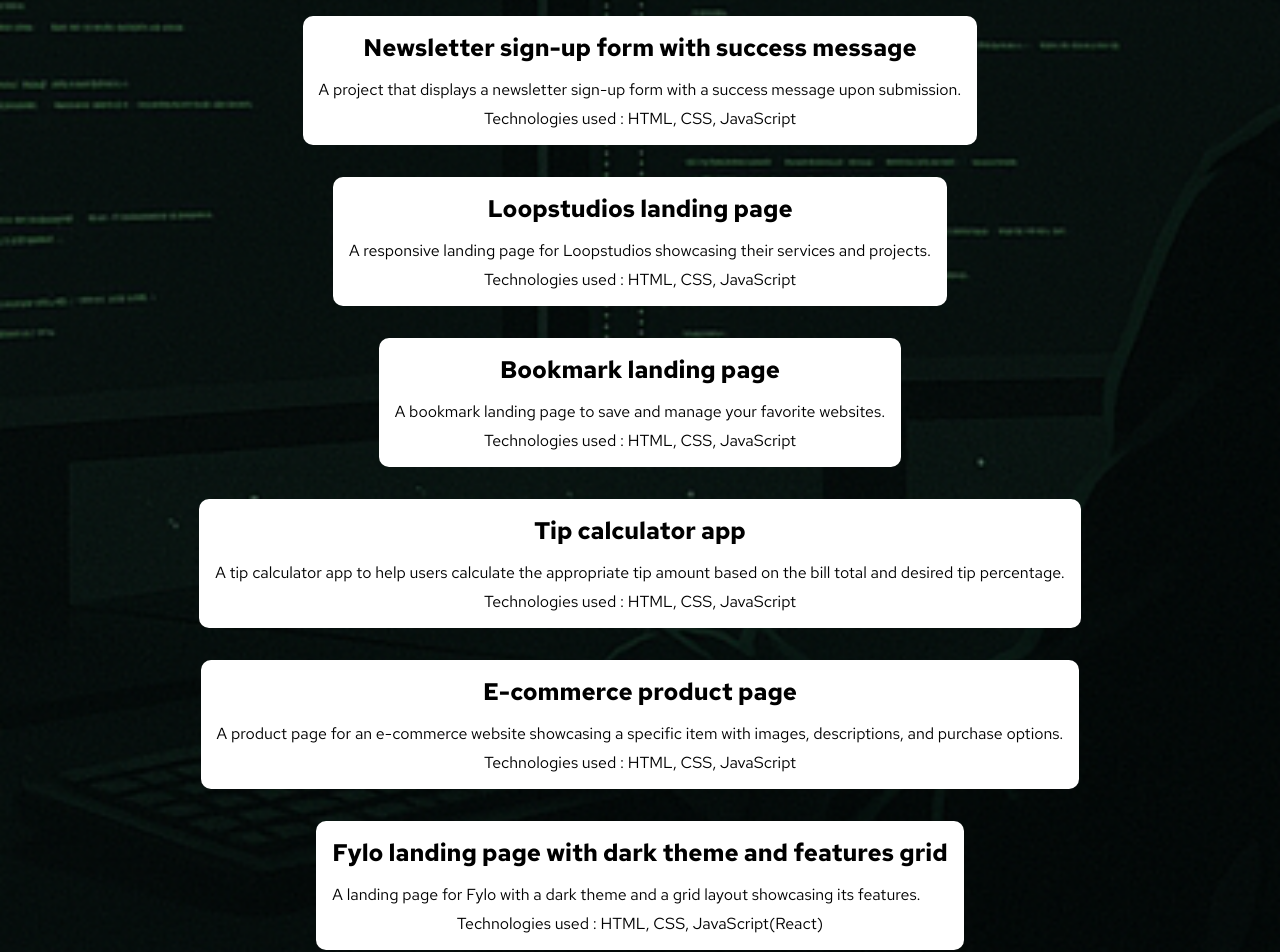
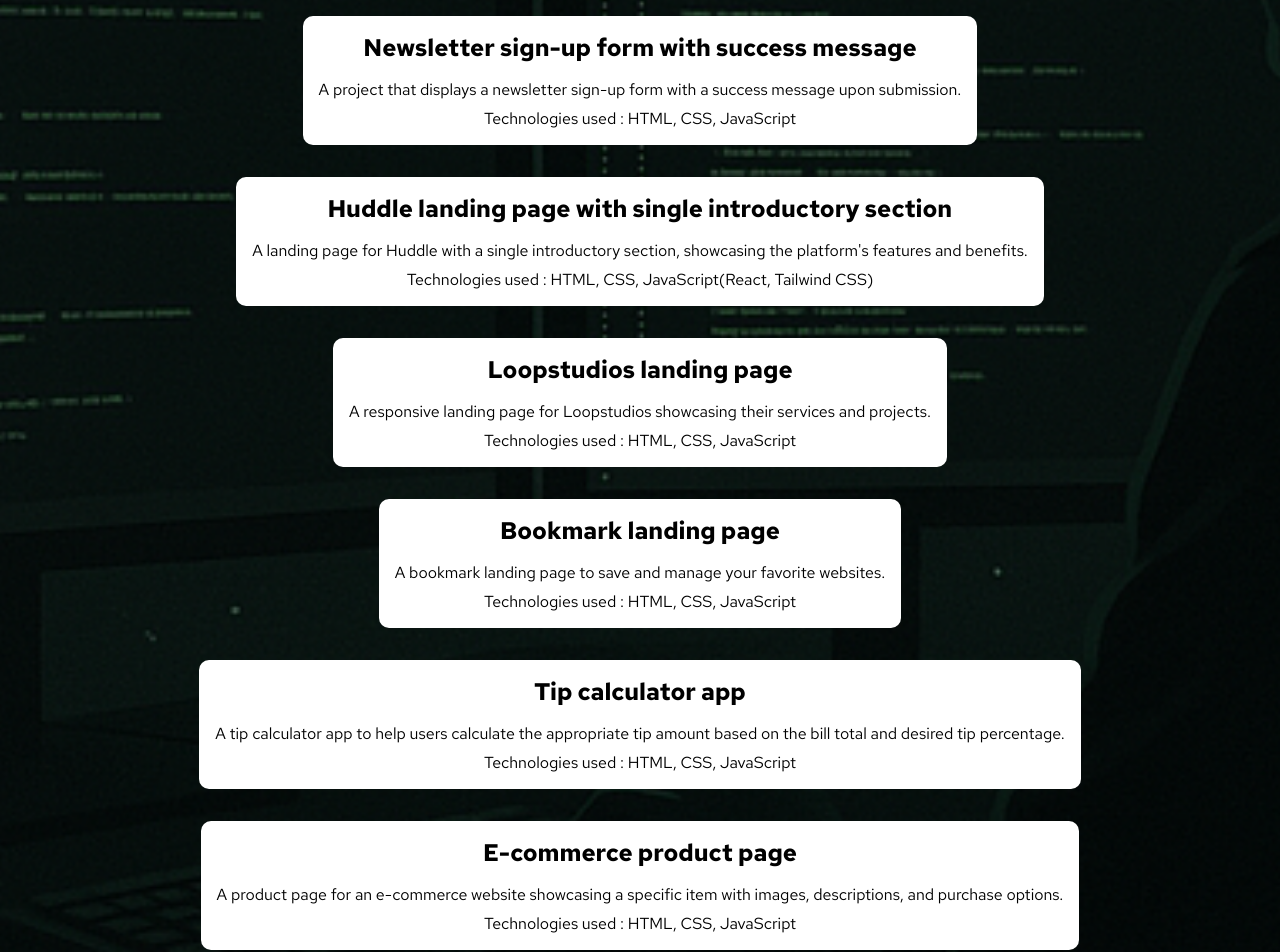
Before and after one commit to PxMach/Portfolio, a React (Vite) app: page / in a window 1280 px wide. Shown: the part 1769-2721 px from the top of the page. Built offline with nearby package versions, Linux system fonts and the light colour scheme.

Commit message:
Add Huddle landing page project details to Projects component

```diff
--- a/src/Components/Projects/Porjects.jsx
+++ b/src/Components/Projects/Porjects.jsx
@@ -20,6 +20,26 @@ export default function Projects() {
           </p>
           <span>Technologies used : HTML, CSS, JavaScript</span>
         </div>
+
+        <div className={styles.projectItem}>
+          <h3>
+            <a
+              href="https://frontend-mentor-huddle-landing-page-lovat.vercel.app/"
+              target="_blank"
+            >
+              Huddle landing page with single introductory section
+            </a>
+          </h3>
+          <p>
+            A landing page for Huddle with a single introductory section,
+            showcasing the platform's features and benefits.
+          </p>
+          <span>
+            Technologies used : HTML, CSS, JavaScript
+            <code>(React, Tailwind CSS)</code>
+          </span>
+        </div>
+
         <div className={styles.projectItem}>
           <h3>
             <a
@@ -64,6 +84,7 @@ export default function Projects() {
           </p>
           <span>Technologies used : HTML, CSS, JavaScript</span>
         </div>
+
         <div className={styles.projectItem}>
           <h3>
             <a
@@ -79,6 +100,7 @@ export default function Projects() {
           </p>
           <span>Technologies used : HTML, CSS, JavaScript</span>
         </div>
+
         {/* <div className={styles.projectItem}>
           <h3>
             <a href="#" target="_blank">
```
